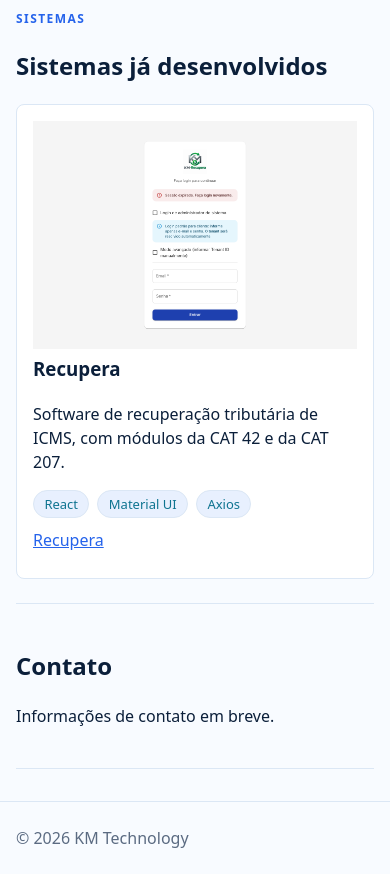
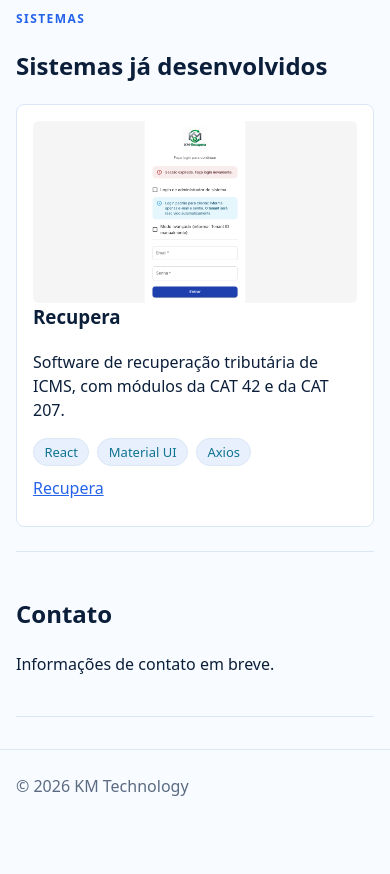
Before and after one commit to Koga-Malheiros-Technology/Website, an Astro site: page / in a window 390 px wide. Shown: the part 2860-3734 px from the top of the page. After the commit the page ends 3682 px from the top, so only its background shows below. Built offline with nearby package versions, Linux system fonts and the light colour scheme; Astro itself is replaced by a stand-in of ours.

Commit message:
feat: make cards and grids mobile-first

```diff
--- a/src/styles/global.css
+++ b/src/styles/global.css
@@ -167,6 +167,14 @@ article h3 {
   margin-top: 0;
 }
 
+article img {
+  display: block;
+  width: 100%;
+  aspect-ratio: 16 / 9;
+  object-fit: cover;
+  border-radius: 0.375rem;
+}
+
 article ul {
   display: flex;
   flex-wrap: wrap;
@@ -206,7 +214,7 @@ footer {
   margin: 0;
 }
 
-@media (min-width: 768px) {
+@media (min-width: 640px) {
   section > ul {
     grid-template-columns: repeat(2, minmax(0, 1fr));
   }
```
Also changed, not shown: tests/polish.test.mjs (+1 -1 lines), tests/responsive.test.mjs (added, +24 -0 lines).
